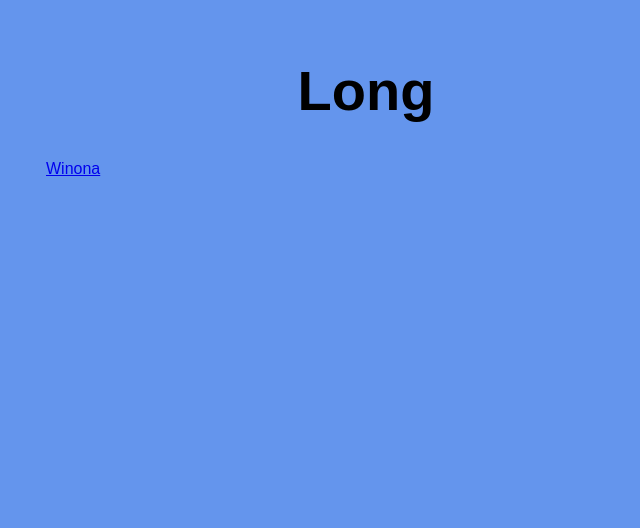
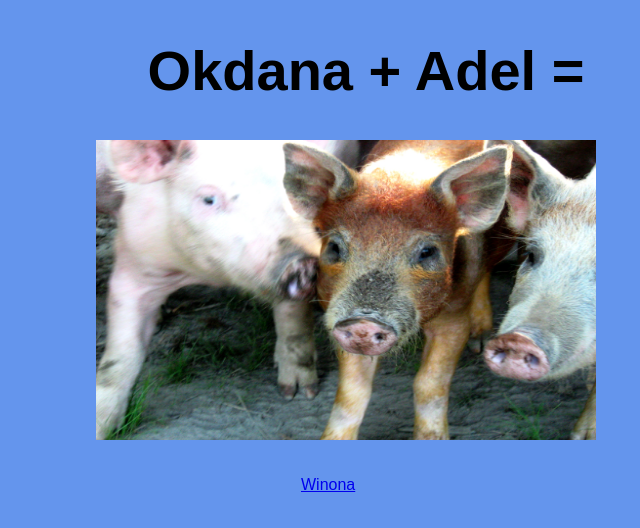
Before and after one commit to hbhushan3/azure-app, a plain HTML site: page src/index.html in a window 1280 px wide. Shown: the whole page, without its empty margins (274-914 px from the left). Drawn offline with Linux system fonts and the light colour scheme.

Commit message:
test web

```diff
--- a/src/index.html
+++ b/src/index.html
@@ -10,8 +10,11 @@
 
 <body>
   <main>
-    <h1>Long</h1>
+    <h1>Okdana + Adel = </h1>
+    <img id = "pic" src="pigs.jpg" alt="pigs" height="300px" width="500px">
+    <br>
     <a href="https://www.winona.edu">Winona</a>
+
   </main>
 </body>
 
--- a/src/styles.css
+++ b/src/styles.css
@@ -10,12 +10,20 @@ html, body {
 }
 
 main {
-  margin: auto;
   width: 50%;
-  padding: 20px;
+  margin-left: auto;
+  margin-right: auto;
 }
 
 main > h1 {
   text-align: center;
   font-size: 3.5em;
 }
+#pic{
+  text-align: center;
+  padding-left: 50px;
+  padding-bottom: 5%;
+}
+a {
+  padding-left: 255px;
+}
```
Also changed, not shown: src/pigs.jpg (added).
